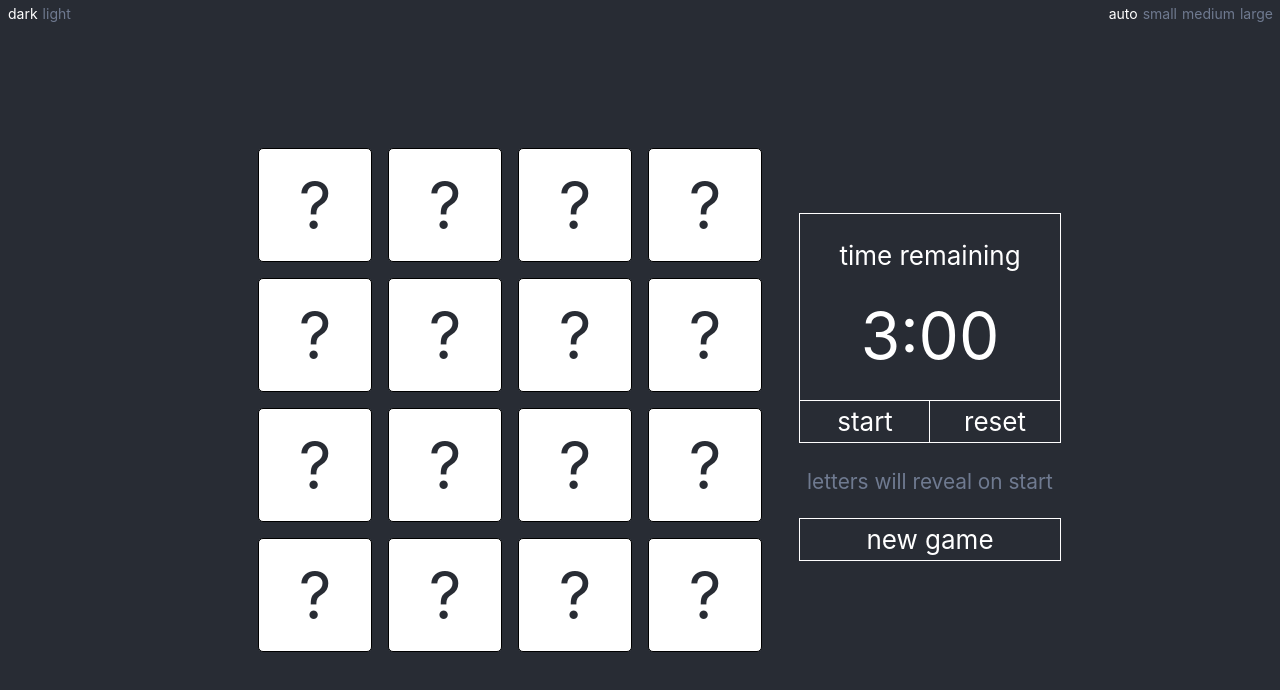
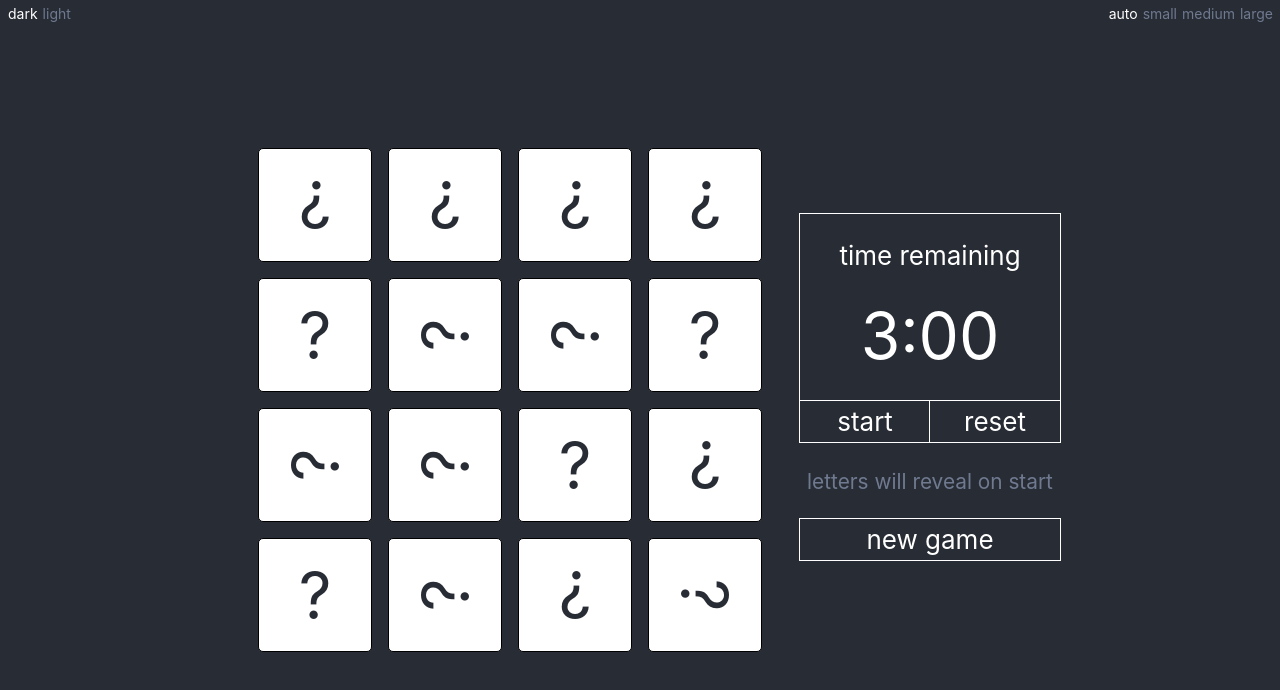
Before and after one commit to rgrunberg/wordgrid, a React (Create React App) app: page / in a window 1280 px wide. Shown: the top 690 px of the page. Built offline with nearby package versions, Linux system fonts and the light colour scheme.

Commit message:
rotate letters at random

```diff
--- a/src/App.js
+++ b/src/App.js
@@ -23,6 +23,8 @@ const DICE = [
   "DEILRX",
 ];
 
+const ROTATIONS = [0, 90, 180, 270];
+
 function shuffleArray(array) {
   for (let i = array.length - 1; i > 0; i--) {
     const j = Math.floor(Math.random() * (i + 1));
@@ -43,17 +45,18 @@ const getLetters = (gridSize) => {
   for (let i = 0; i < gridSize; i++) {
     const row = [];
     for (let j = 0; j < gridSize; j++) {
-      row.push(randomLetter(shuffledDice.pop()));
+      const rotation = ROTATIONS[Math.floor(Math.random() * ROTATIONS.length)];
+      row.push({letter: randomLetter(shuffledDice.pop()), rotation});
     }
     letters.push(row);
   }
   return letters;
 };
 
-const LetterSquare = ({ letter }) => {
+const LetterSquare = ({ letter, rotation }) => {
   return (
-    <div className="letter-square">
-      <a>{letter}</a>
+    <div className="letter-square" style={{ transform: `rotate(${rotation}deg)` }}>
+      <p>{letter}</p>
     </div>
   );
 };
@@ -62,7 +65,7 @@ const LetterRow = ({ letters, visible }) => {
   return (
     <div className="letter-row">
       {letters.map((letter, i) => (
-        <LetterSquare key={i} letter={visible ? letter : "?"} />
+        <LetterSquare key={i} letter={visible ? letter.letter : "?"} rotation={letter.rotation}/>
       ))}
     </div>
   );
@@ -90,7 +93,7 @@ const Countdown = ({ time }) => {
 
 const GameButton = ({ label, onClick, extraClass }) => {
   return (
-    <div className={"button" + " " + extraClass} onClick={onClick}>
+    <div className={"button " + extraClass} onClick={onClick}>
       {label}
     </div>
   );
```
